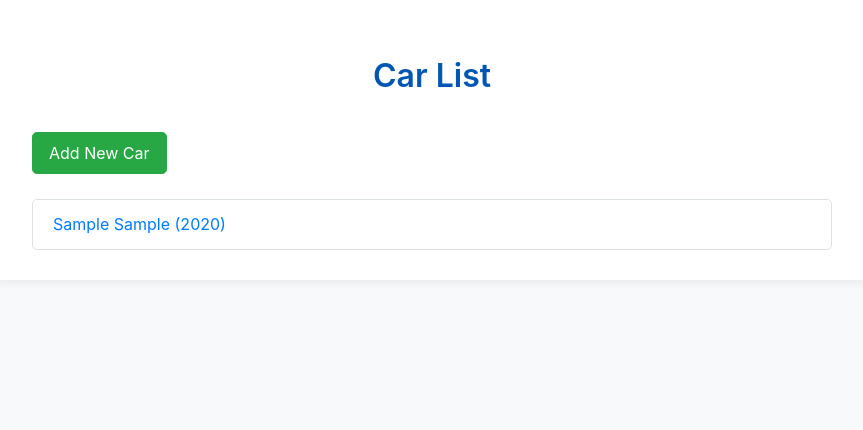
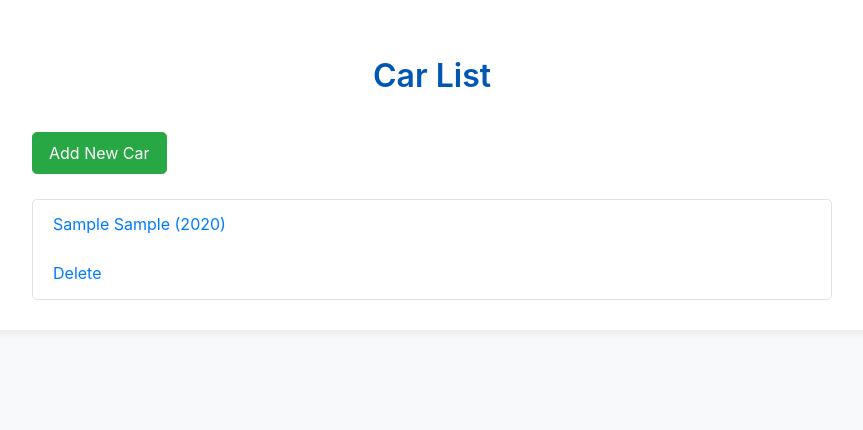
Before and after one commit to zulkou/car-showroom, a Django app: page /cars/ in a window 1280 px wide. Shown: the part 61-491 px from the top of the page, without its empty margins (208-1071 px from the left). Run offline with Django 5.2, Linux system fonts and the light colour scheme; tables that the repository leaves empty hold one stand-in row (values such as "Sample post").

Commit message:
feat: add car deletion

```diff
--- a/cars/templates/cars/detail.html
+++ b/cars/templates/cars/detail.html
@@ -30,6 +30,8 @@
                 </li>
             </ul>
         </div>
+
+        <a href="{% url 'cars:delete_car' car.id %}">Delete Car</a>
 
         <div class="detail-section">
             <h2>Service History</h2>
--- a/cars/templates/cars/index.html
+++ b/cars/templates/cars/index.html
@@ -14,7 +14,7 @@
         <ul class="car-list">
         {% for car in cars %}
             <li>
-                <a href="{% url 'cars:detail_car' car.id %}">{{ car }}</a>
+                <a href="{% url 'cars:detail_car' car.id %}">{{ car }}</a> <a href="{% url 'cars:delete_car' car.id %}">Delete</a>
             </li>
         {% empty %}
             <li class="empty-message">No cars available.</li>
--- a/cars/urls.py
+++ b/cars/urls.py
@@ -11,4 +11,5 @@ urlpatterns = [
     path('services/create/<uuid:car_id>', views.create_car_service, name='create_car_service'),
     path('transactions/create/<uuid:car_id>', views.create_car_transaction, name='create_car_transaction'),
     path('transaction/confirm/<uuid:car_id>', views.confirm_car_transaction, name='confirm_car_transaction'),
+    path('delete/<uuid:car_id>/', views.delete_car, name='delete_car'),
 ]
--- a/cars/views.py
+++ b/cars/views.py
@@ -118,3 +118,10 @@ def confirm_car_transaction(request, car_id):
             'total_cost': total_cost
         }
     })
+
+def delete_car(request, car_id):
+    car = get_object_or_404(Car, id=car_id)
+    if request.method == 'POST':
+        car.delete()
+        return redirect('cars:index')  # Redirect back to car list
+    return render(request, 'cars/delete.html', {'car': car})
```
Also changed, not shown: cars/templates/cars/delete.html (added, +7 -0 lines).
